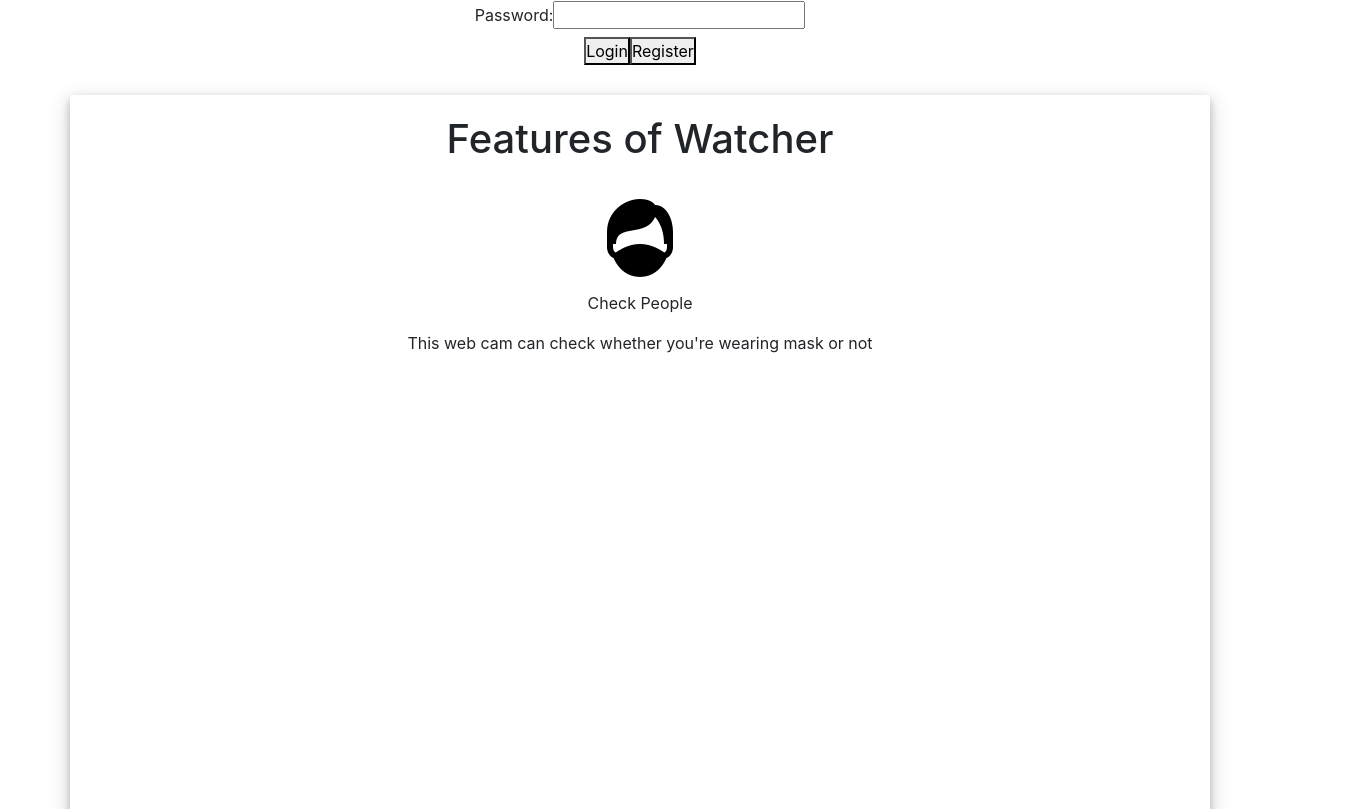
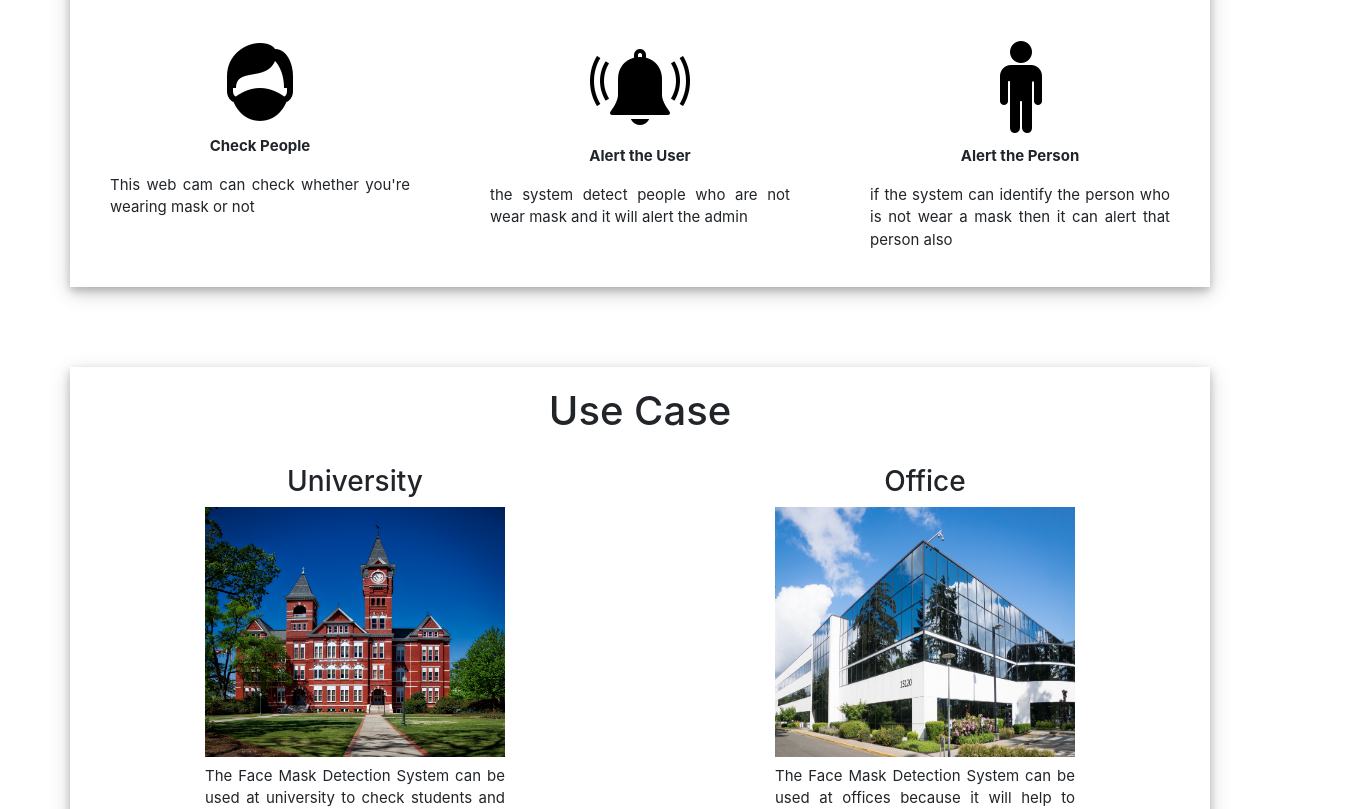
Before and after one commit to Software-Development-Group-Project/Watcher, a React (Create React App) app in the folder sdgp_project/: page /help in a window 1280 px wide. Shown: the part 181-990 px from the top of the page, 1365 px wide, since content can reach past the window. Built offline with nearby package versions, Linux system fonts and the light colour scheme; no server answers.

Commit message:
front-end change

```diff
--- a/sdgp_project/src/App.js
+++ b/sdgp_project/src/App.js
@@ -22,13 +22,13 @@ function App() {
 
          {/* <Navbar/> */}
          <Navbar  />
-         <Login   />
+
          <Switch>
             <Route path="/" exact component = {Home}/>
             <Route path="/aboutus" component = {AboutUs}/>
             <Route path="/mask" component = {Mask}/>
             <Route path="/help" component = {Help}/>
-            {/* <Route path="/form" component = {Form}/> */}
+            <Route path="/login" component = {Login}/>
          </Switch>
          <Footer/>
       </div>
--- a/sdgp_project/src/CSS/mask.css
+++ b/sdgp_project/src/CSS/mask.css
@@ -0,0 +1,7 @@
+#fea {
+    margin-bottom: 50px;
+    box-shadow: 0 4px 8px 0 rgba(0, 0, 0, 0.2), 0 6px 20px 0 rgba(0, 0, 0, 0.19);
+    margin-top: 50px;
+    padding: 20px;
+    width: 680px;
+  }
--- a/sdgp_project/src/components/Features.js
+++ b/sdgp_project/src/components/Features.js
@@ -1,6 +1,6 @@
 import React, { Component } from 'react';
 import Alert from '../components/Alert';
-import Mask from '../components/Mask';
+import Mask from '../components/Mask2';
 import Person from '../components/Person';
 import '../CSS/Features.css'
 
--- a/sdgp_project/src/components/Mask.js
+++ b/sdgp_project/src/components/Mask.js
@@ -1,5 +1,5 @@
 import React, { Component } from 'react';
-import img from '../images/mask.png';
+
 import '../CSS/mask.css'
 import Webcam from "react-webcam";
 
@@ -7,26 +7,23 @@ class Mask extends Component {
     render() {
 
         const videoConstraints = {
-            width: 1280,
-            height: 720,
+            width: 640,
+            height: 360,
             facingMode: "user"
           };
 
 
         return (
-                <div>
-                    <img src = {img} alt="alert"/>
-                    <p> Check People</p>
-                    <p>This web cam can check whether you're wearing mask or not</p>
+                <div className="container" id="fea">
                     <Webcam
                         audio={false}
-                        height={720}
+                        height={360}
                         // ref={webcamRef}
                         screenshotFormat="image/jpeg"
-                        width={1280}
+                        width={640}
                         videoConstraints={videoConstraints}
                     />
-                    <button >Capture photo</button>
+
                 </div>
         );
 
--- /dev/null
+++ b/sdgp_project/src/components/Mask2.js
@@ -0,0 +1,31 @@
+import React, { Component } from 'react';
+import img from '../images/mask.png';
+
+
+class Mask extends Component {
+    render() {
+        const styles = {
+            width: "300px",
+            margin: "auto",
+            fontSize: "15px",
+
+        }
+
+        return (
+                <div style = {styles}>
+                    <img src = {img} alt="alert"/>
+                    <p> <b>Check People </b></p>
+                    <p style = {{textAlign: "justify"}}>This web cam can check whether you're wearing mask or not</p>
+
+
+                </div>
+        );
+
+
+
+
+    }
+}
+
+
+export default Mask;
--- a/sdgp_project/src/components/Welcome.js
+++ b/sdgp_project/src/components/Welcome.js
@@ -13,9 +13,10 @@ class Welcome extends React.Component{
                         <h1>Welcome to <span class="special-text">Watcher</span></h1>
                         <p>In this hard times closing and lockdowns are not easy at all instead if people follow the rules and stop spreading virus would be the better way to live the normal  day to day life. But some people don't follow any rules and regulations for them it's easy to have some one to manage them. <span class="special-text">Watcher</span> will do that work for you!</p>
                         <div class="group-links">
-                            <a className="group-links link">Sign Up</a>
+
+                            <li className="group-links link"><Link to="./login">Sign Up</Link></li>
                             {/* <Link to="./form">Sign Up</Link> */}
-                            <a className="group-links link">Login</a>
+                            <li className="group-links link"><Link to='./login'>Login</Link></li>
                             {/* <Link to="./form">Login</Link> */}
                         </div>
                     </div>
```
